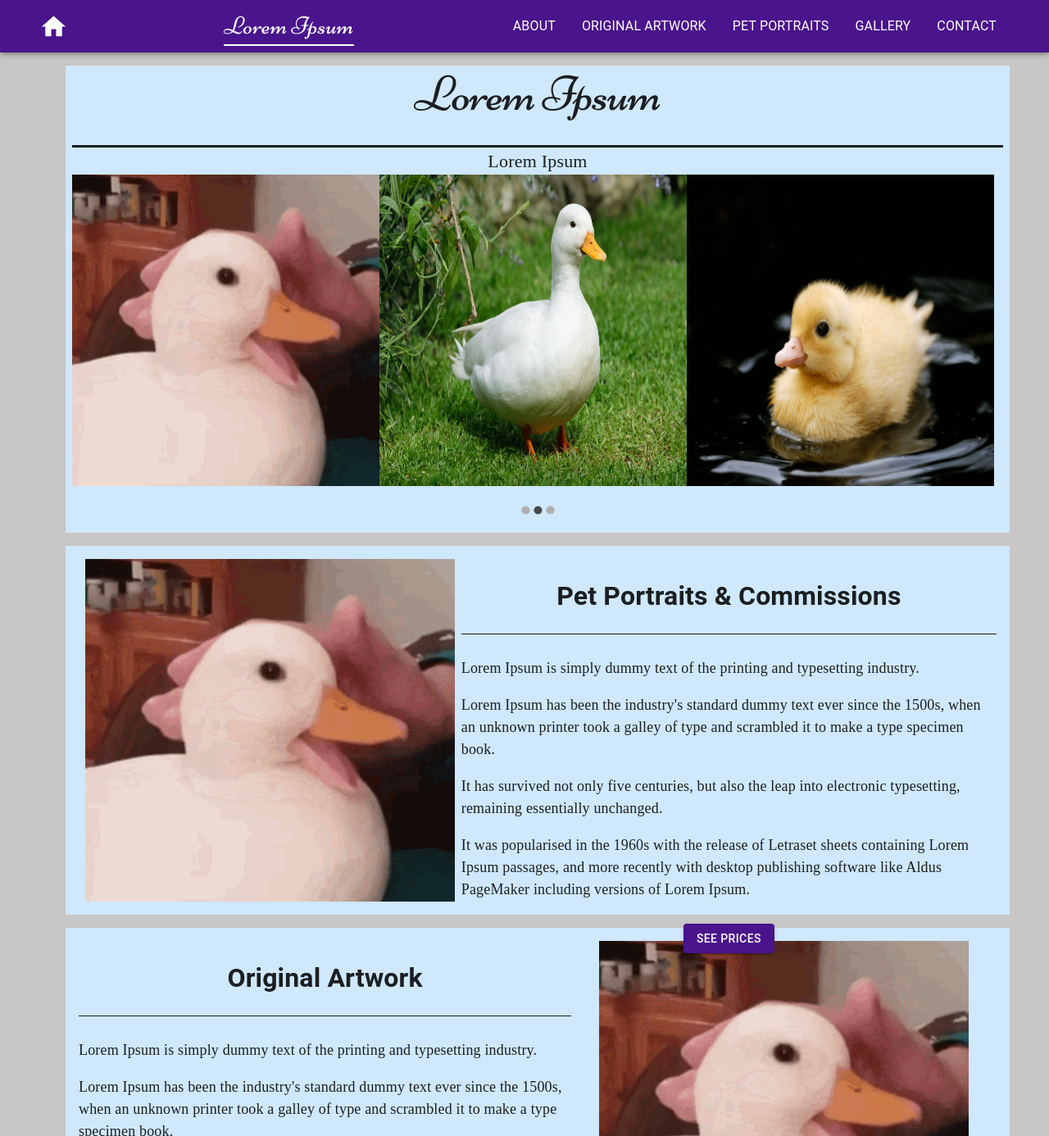
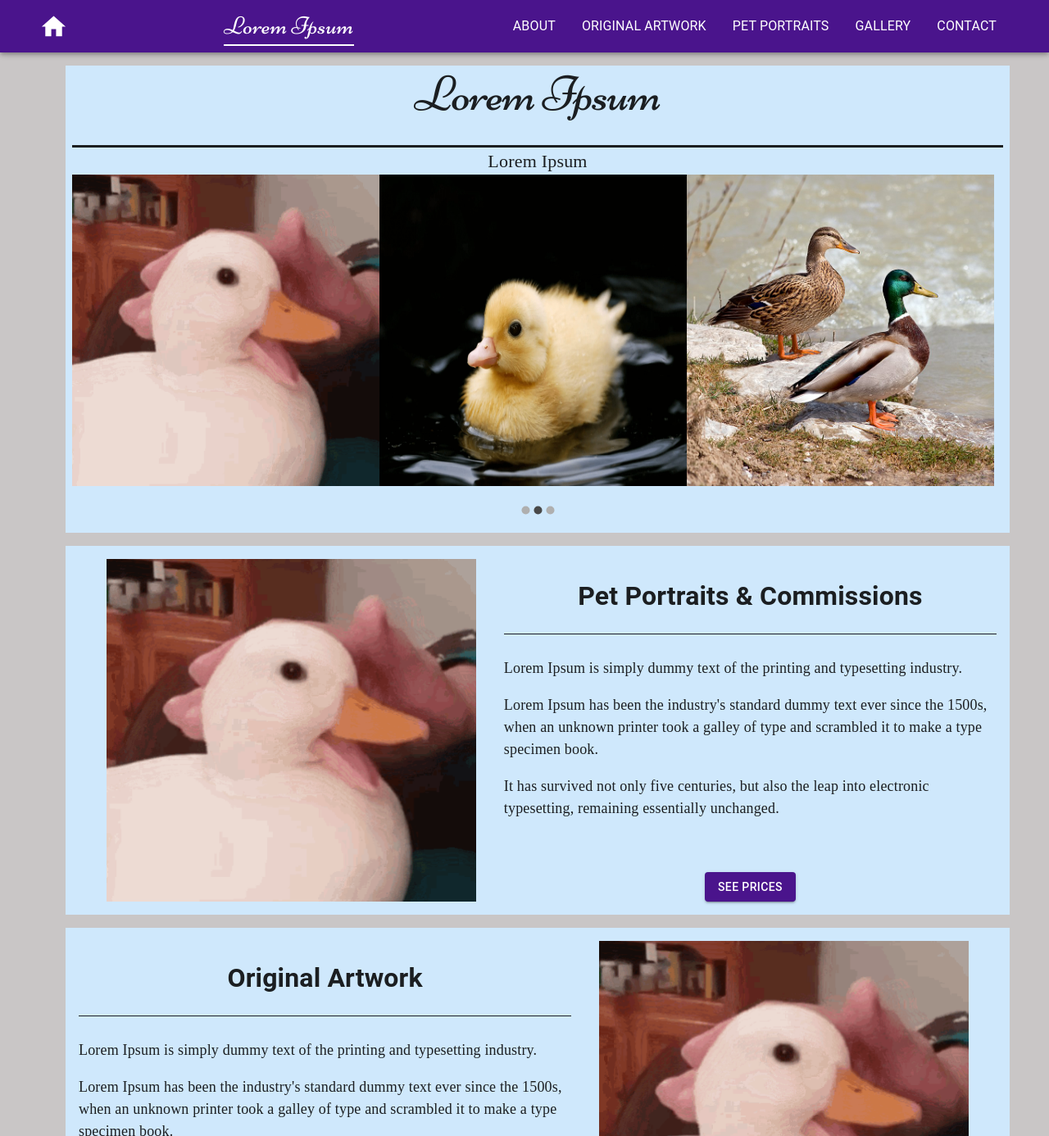
Before and after one commit to Pete-Senpai/gallery, a React (Create React App) app: page / in a window 1280 px wide. Shown: the top 1386 px of the page at 82% size. Built offline with nearby package versions, Linux system fonts and the light colour scheme.

Commit message:
Local start fix

```diff
--- a/src/pages/home/index.tsx
+++ b/src/pages/home/index.tsx
@@ -39,7 +39,7 @@ const Home = () => {
                 </Typography>
                 <Carousel>
                     <SubCategory item1={"/images/duck_pictures/duck.png"} item2={"/images/duck_pictures/duck2.jpg"} item3={"/images/duck_pictures/duck3.jpg"}></SubCategory>
-                    <SubCategory item1={"/images/duck_pictures/duck.png"} item2={"/images/duck_pictures/duck2.jpg"} item3={"/images/duck_pictures/duck3.jpg"}></SubCategory>
+                    <SubCategory item1={"/images/duck_pictures/duck.png"} item2={"/images/duck_pictures/duck3.jpg"} item3={"/images/duck_pictures/duck4.jpg"}></SubCategory>
                     <SubCategory item1={"/images/duck_pictures/duck.png"} item2={"/images/duck_pictures/duck2.jpg"} item3={"/images/duck_pictures/duck3.jpg"}></SubCategory>
                 </Carousel>
             </Box>
@@ -47,7 +47,6 @@ const Home = () => {
                 <p>Lorem Ipsum is simply dummy text of the printing and typesetting industry.</p>
                 <p>Lorem Ipsum has been the industry's standard dummy text ever since the 1500s, when an unknown printer took a galley of type and scrambled it to make a type specimen book. </p>
                 <p>It has survived not only five centuries, but also the leap into electronic typesetting, remaining essentially unchanged.</p>
-                <p>It was popularised in the 1960s with the release of Letraset sheets containing Lorem Ipsum passages, and more recently with desktop publishing software like Aldus PageMaker including versions of Lorem Ipsum. </p>
             </HomePageBox>
             <HomePageBox header="Original Artwork" hrefLink="/original_artwork" buttonText="Original Artwork" imageSrc="/images/duck_pictures/duck.png">
                 <p>Lorem Ipsum is simply dummy text of the printing and typesetting industry.</p>
```
Also changed, not shown: package.json (+4 -4 lines), 1 other file (tests, documents, lock files or other folders).
